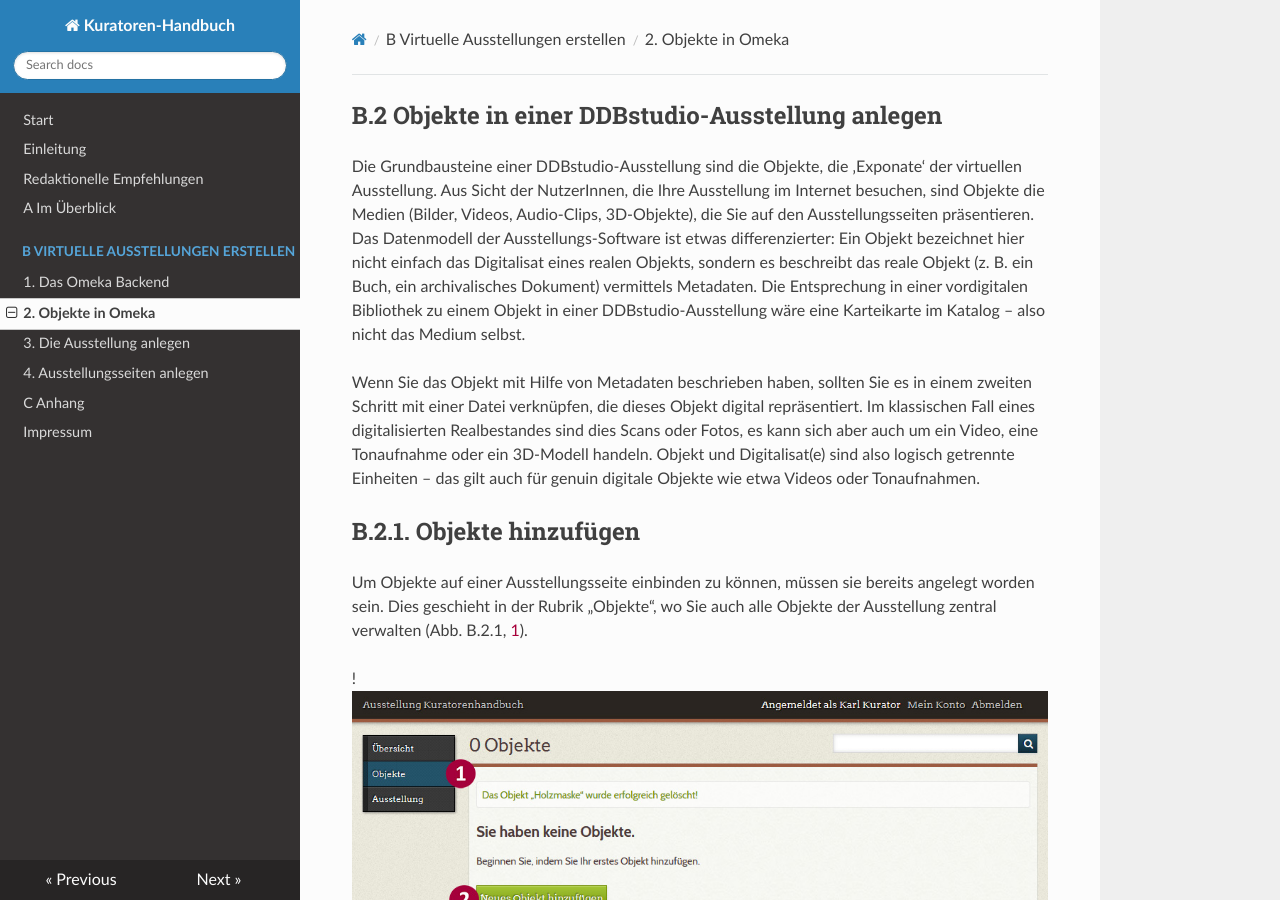
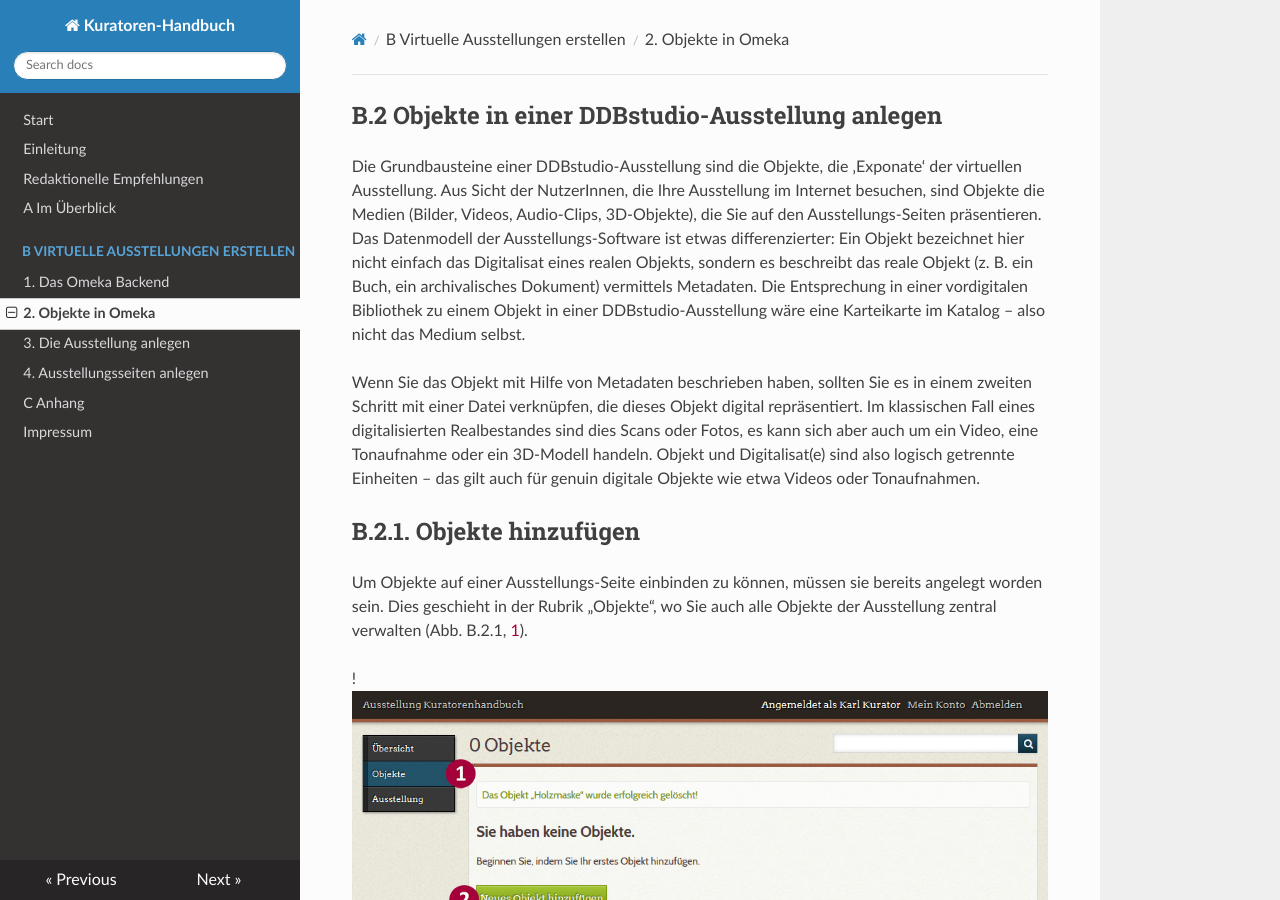
Before and after one commit to mbuechner/ddb-virtualexhibitions-docs, an MkDocs documentation site: the page built from docs/erstellen.md, in a window 1280 px wide and 900 px high. Built offline with MkDocs 1.6.1, drawn with Linux system fonts in a browser that asks for light colours; nearby versions of some CDN libraries; old or Windows-style settings are respelled for this version of MkDocs.

Commit message:
exchanged one expression
„Ausstellungsseite" to „Ausstellungs-Seite"

```diff
--- a/docs/erstellen.md
+++ b/docs/erstellen.md
@@ -1,12 +1,12 @@
 ## B.2 Objekte in einer DDBstudio-Ausstellung anlegen
 
-Die Grundbausteine einer DDBstudio-Ausstellung sind die Objekte, die ‚Exponate‘ der virtuellen Ausstellung. Aus Sicht der NutzerInnen, die Ihre Ausstellung im Internet besuchen, sind Objekte die Medien (Bilder, Videos, Audio-Clips, 3D-Objekte), die Sie auf den Ausstellungsseiten präsentieren. Das Datenmodell der Ausstellungs-Software ist etwas differenzierter: Ein Objekt bezeichnet hier nicht einfach das Digitalisat eines realen Objekts, sondern es beschreibt das reale Objekt (z. B. ein Buch, ein archivalisches Dokument) vermittels Metadaten. Die Entsprechung in einer vordigitalen Bibliothek zu einem Objekt in einer DDBstudio-Ausstellung wäre eine Karteikarte im Katalog – also nicht das Medium selbst.
+Die Grundbausteine einer DDBstudio-Ausstellung sind die Objekte, die ‚Exponate‘ der virtuellen Ausstellung. Aus Sicht der NutzerInnen, die Ihre Ausstellung im Internet besuchen, sind Objekte die Medien (Bilder, Videos, Audio-Clips, 3D-Objekte), die Sie auf den Ausstellungs-Seiten präsentieren. Das Datenmodell der Ausstellungs-Software ist etwas differenzierter: Ein Objekt bezeichnet hier nicht einfach das Digitalisat eines realen Objekts, sondern es beschreibt das reale Objekt (z. B. ein Buch, ein archivalisches Dokument) vermittels Metadaten. Die Entsprechung in einer vordigitalen Bibliothek zu einem Objekt in einer DDBstudio-Ausstellung wäre eine Karteikarte im Katalog – also nicht das Medium selbst.
 
 Wenn Sie das Objekt mit Hilfe von Metadaten beschrieben haben, sollten Sie es in einem zweiten Schritt mit einer Datei verknüpfen, die dieses Objekt digital repräsentiert. Im klassischen Fall eines digitalisierten Realbestandes sind dies Scans oder Fotos, es kann sich aber auch um ein Video, eine Tonaufnahme oder ein 3D-Modell handeln. Objekt und Digitalisat(e) sind also logisch getrennte Einheiten – das gilt auch für genuin digitale Objekte wie etwa Videos oder Tonaufnahmen.
 
 ## B.2.1. Objekte hinzufügen
 
-Um Objekte auf einer Ausstellungsseite einbinden zu können, müssen sie bereits angelegt worden sein. Dies geschieht in der Rubrik „Objekte“, wo Sie auch alle Objekte der Ausstellung zentral verwalten (Abb. B.2.1, <span class="red-circle">1</span>).
+Um Objekte auf einer Ausstellungs-Seite einbinden zu können, müssen sie bereits angelegt worden sein. Dies geschieht in der Rubrik „Objekte“, wo Sie auch alle Objekte der Ausstellung zentral verwalten (Abb. B.2.1, <span class="red-circle">1</span>).
 
 !![Abb. B.2.1 Die Rubrik „Objekte“][B-2-1]
 
```
